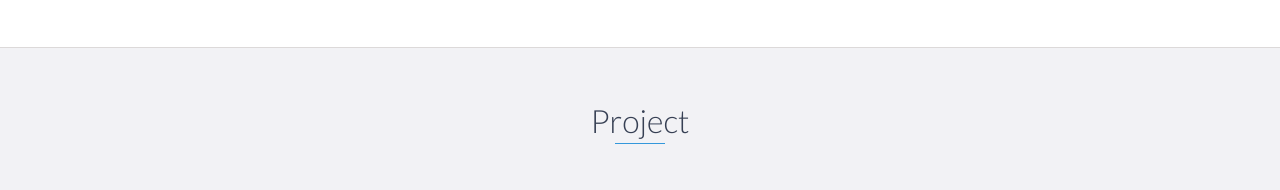
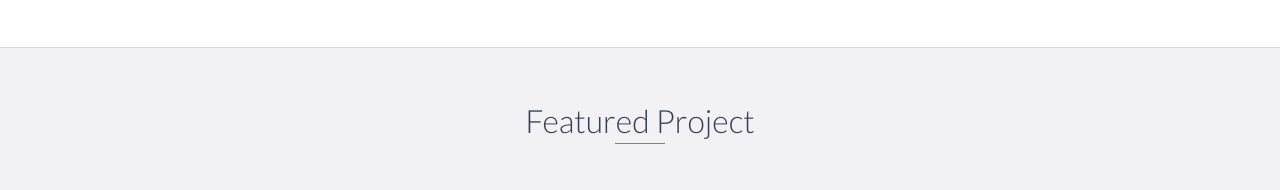
Before and after one commit to Laethaka/laethaka.github.io, a website: page index.html in a window 1280 px wide. Shown: the part 3108-3298 px from the top of the page. Drawn offline with nearby package versions, Linux system fonts and the light colour scheme.

Commit message:
singular project

```diff
--- a/index.html
+++ b/index.html
@@ -180,7 +180,7 @@
     <!-- End #education -->
 
     <div id="projects" class="background-alt">
-        <h2 class="heading">Project</h2>
+        <h2 class="heading">Featured Project</h2>
         <div class="container">
             <div class="row">
                 <div class="project shadow-large">
```
